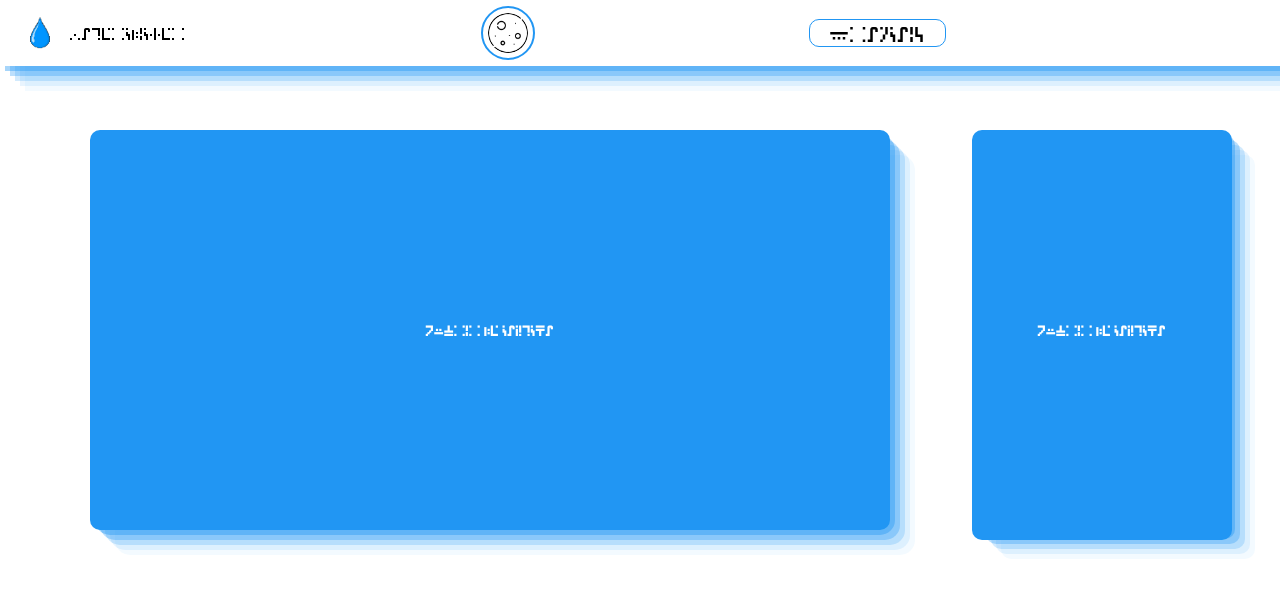
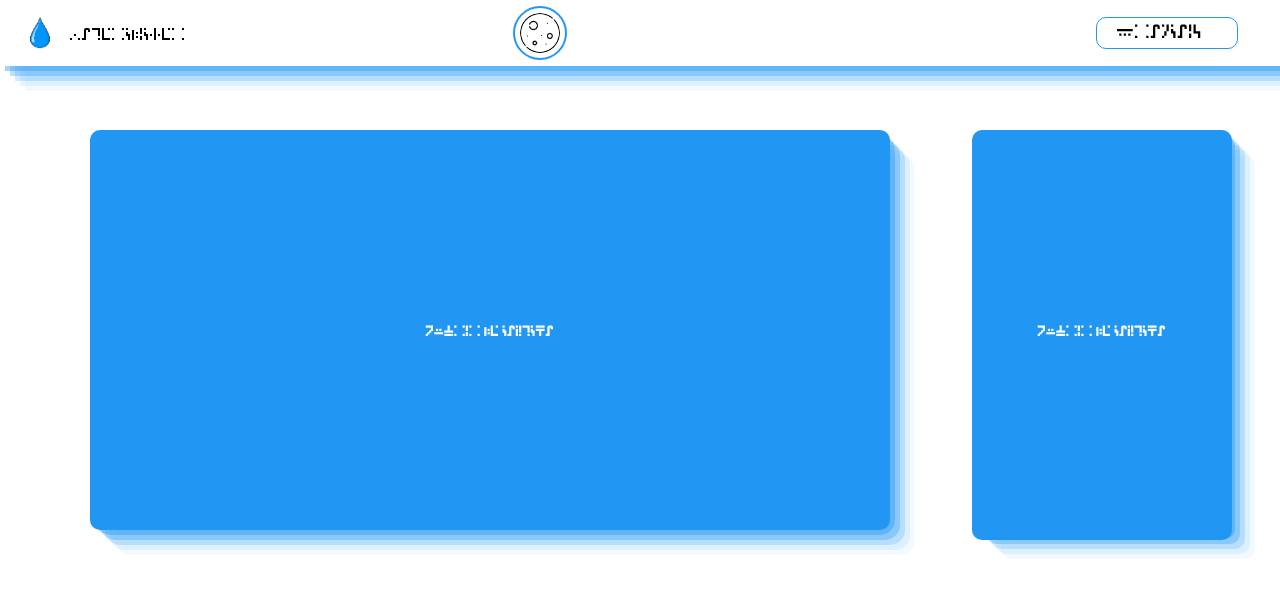
Before and after one commit to OWkut/WaterClicker, an Angular app in the folder WaterClicker/: page / in a window 1280 px wide. Shown: the top 592 px of the page. Built offline with nearby package versions, Linux system fonts and the light colour scheme.

Commit message:
zadazdaz

```diff
--- a/WaterClicker/src/app/header/header.component.scss
+++ b/WaterClicker/src/app/header/header.component.scss
@@ -20,22 +20,25 @@ header {
 }
 
 .header-right h2 {
+  position: absolute;
+  right: 62px;
   border: 1px solid var(--color);
-  padding: 4px 20px;
+  padding: 4px 20px 10px 20px;
   margin: -4px -20px;
+  font-size: 18px;
   font-weight: normal;
   text-transform: uppercase;
-  font-size: 20px;
   border-radius: 10px;
   cursor: pointer;
+  width: 100px;
 }
 
 .header-right .submenu {
   display: none;
   position: absolute;
-  top: 48px;
+  top: 43px;
   background-color: #fff;
-  right: 40px;
+  right: 41.8px;
   width: 140px;
   z-index: 10;
   border: 1px solid var(--color);
```
